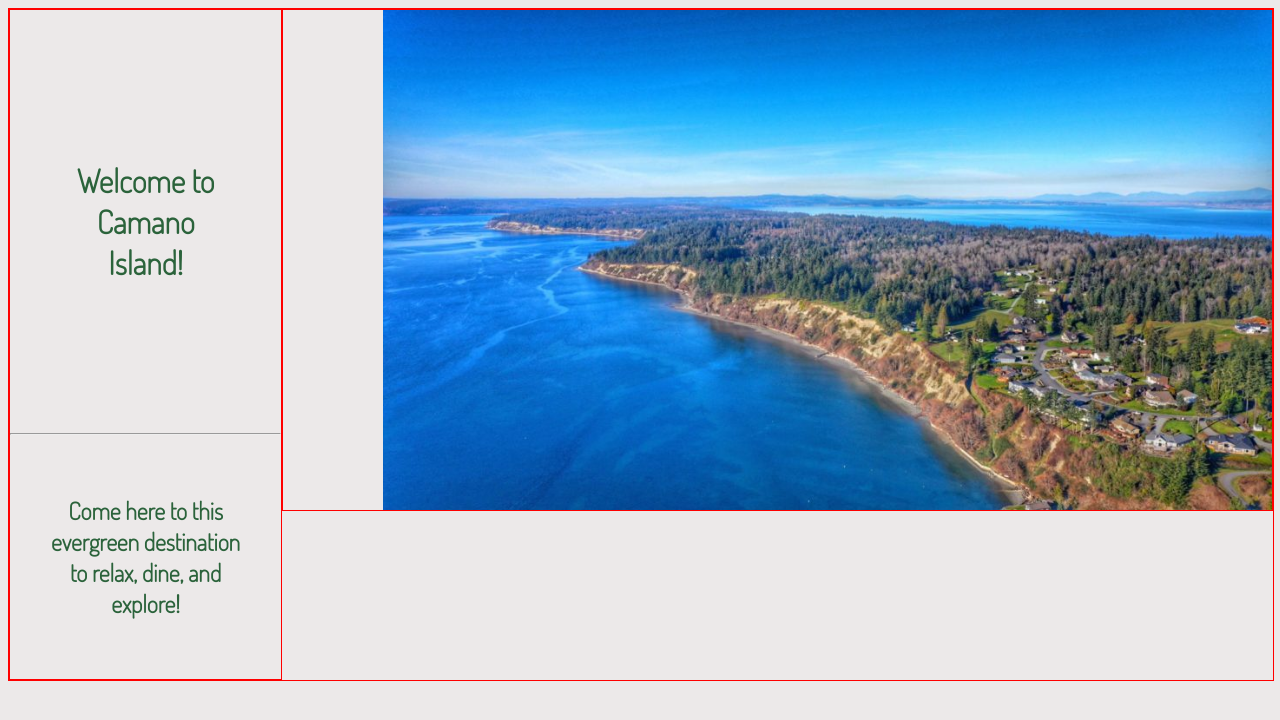
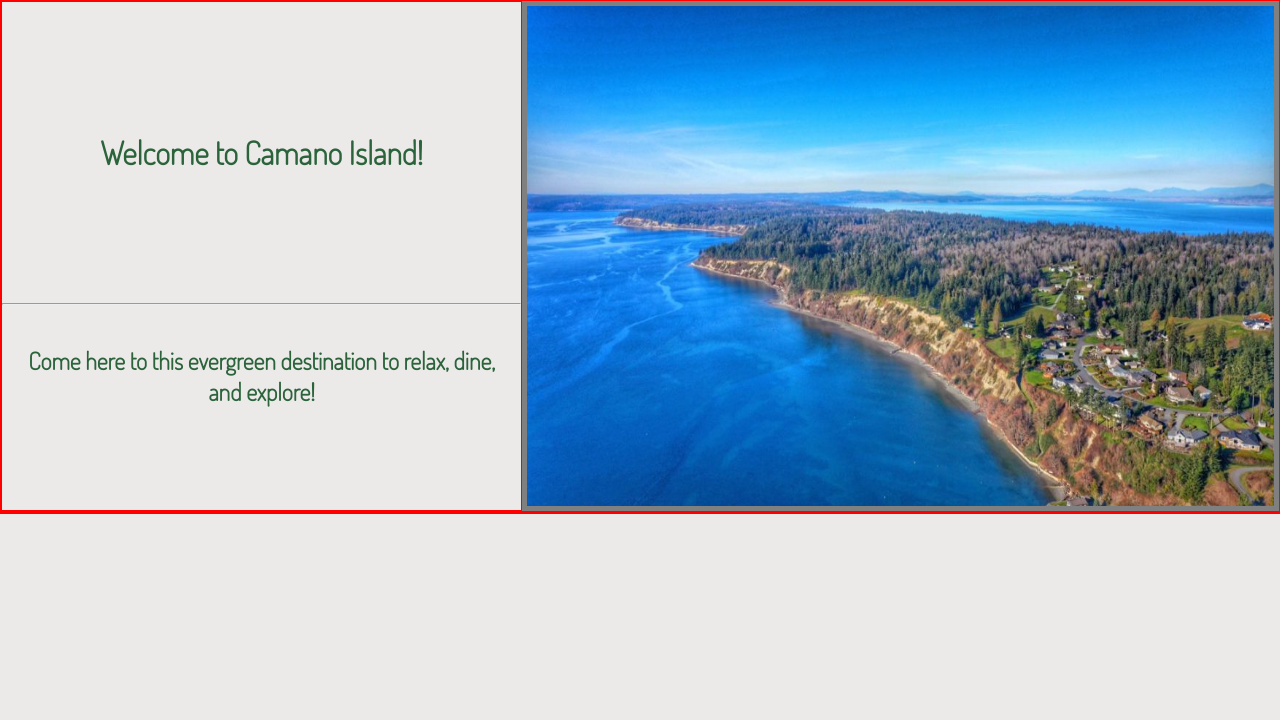
Before and after one commit to Samcraig77/hometown-solo-project, a plain HTML site: page index.html in a window 1280 px wide. Drawn offline with Linux system fonts and the light colour scheme.

Commit message:
some quick styling changes
added some quick styling changes to the hero section

```diff
--- a/index.html
+++ b/index.html
@@ -22,5 +22,8 @@
         <img src="camano-aireal.jpg" alt="Camano Island from the air" loading="lazy">
     </div>
 </div>
+<div class="activities">
+
+</div>
 </body>
 </html>
--- a/styles.css
+++ b/styles.css
@@ -1,6 +1,14 @@
+* {
+    min-width: 200px;
+}
+
+
+
 div {
     border: solid 1px red;
 }
+
+
 
 body {
 
@@ -8,27 +16,29 @@ body {
     background-color: #ECE9E9;
     color: #2B633B;
     text-align: center;
+    margin: 0px;
 }
 
 .hero-section {
     display: inline-flex;
-    width: 100%;
     justify-content: center;
 }
 
 .welcome-text {
     margin-top: 100px;
     margin-bottom: 100px;
-    padding: 50px;
+    padding: 30px;
 }
 
 .welcome-sub-text {
-    padding: 40px;
+    padding: 20px;
 }
 
 .hero-photo {
 display: flex;
 height: 500px;
 object-fit: cover;
-padding-left: 100px;
+border: 5px solid gray;
+margin-left: auto;
+margin-right: auto;
 }
```
